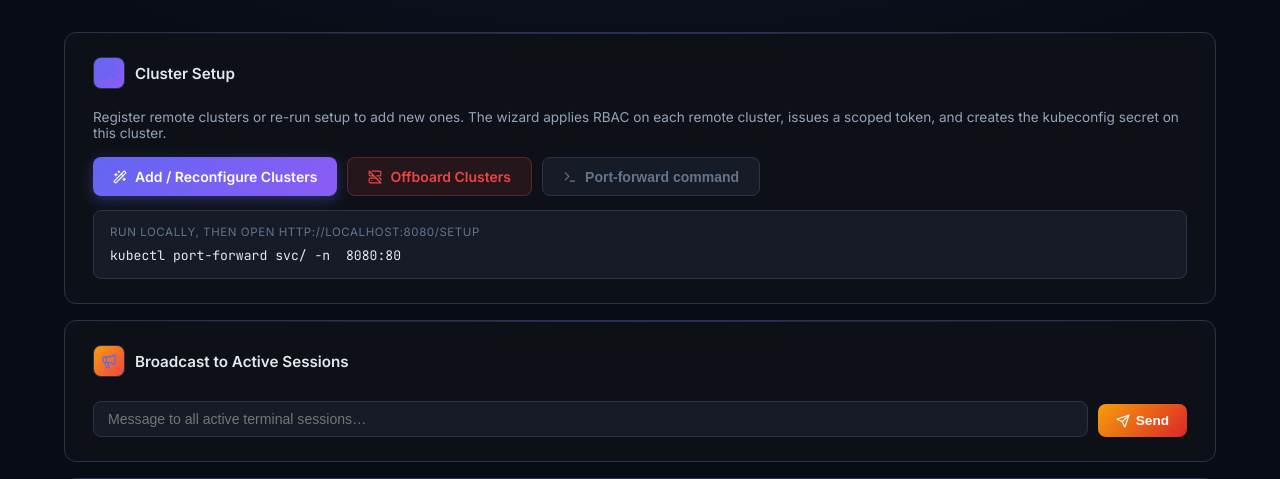
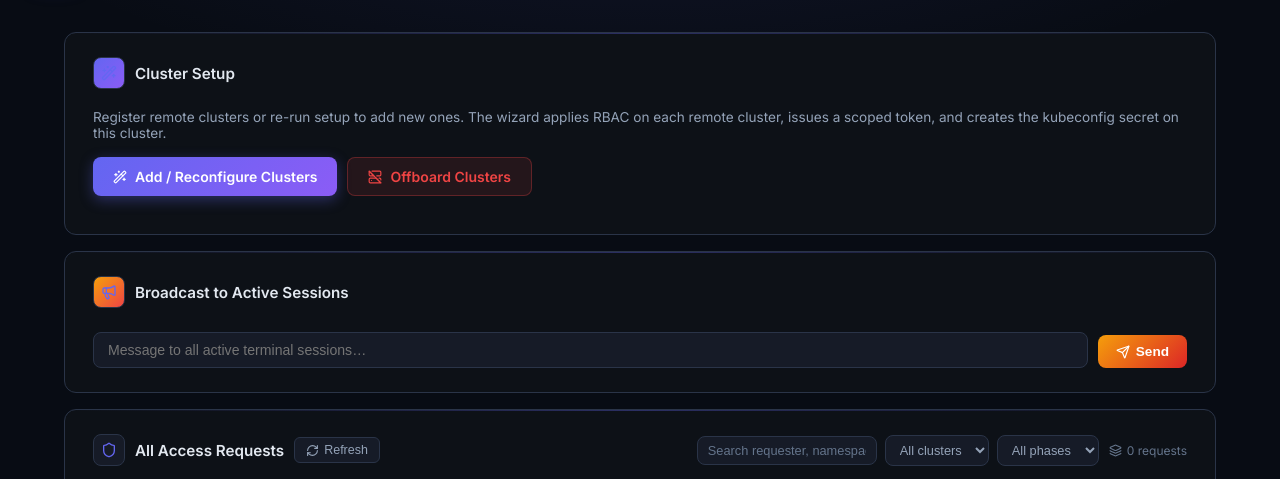
Before and after one commit to opsmode/k8s-janus, a FastAPI app: template webui/templates/admin.html in a window 1280 px wide. Shown: the part 76-555 px from the top of the page. Run offline with FastAPI, Linux system fonts and the light colour scheme; the template is opened without the code that fills it, so the values that code supplies are empty.

Commit message:
fix: remove port-forward command block from admin page

```diff
--- a/webui/templates/admin.html
+++ b/webui/templates/admin.html
@@ -380,18 +380,6 @@
           <i data-lucide="server-off" width="14" height="14"></i>
           Offboard Clusters
         </a>
-        <button onclick="document.getElementById('setup-cmd-box').classList.toggle('hidden')"
-          style="display:inline-flex;align-items:center;gap:8px;padding:10px 20px;
-                 background:var(--surface-2);border:1px solid var(--border);
-                 color:var(--text-dim);border-radius:8px;font-size:0.875rem;font-weight:600;cursor:pointer;">
-          <i data-lucide="terminal" width="14" height="14"></i>
-          Port-forward command
-        </button>
-      </div>
-      <div id="setup-cmd-box" class="hidden"
-           style="background:var(--surface-2);border:1px solid var(--border);border-radius:8px;padding:14px 16px;">
-        <div style="font-size:0.72rem;color:var(--text-dim);margin-bottom:8px;text-transform:uppercase;letter-spacing:0.05em">Run locally, then open http://localhost:8080/setup</div>
-        <code style="font-family:'JetBrains Mono',monospace;font-size:0.82rem;color:var(--text);white-space:pre-wrap;display:block">kubectl port-forward svc/{{ janus_webui_svc }} -n {{ janus_namespace }} 8080:80</code>
       </div>
     </div>
 
```
